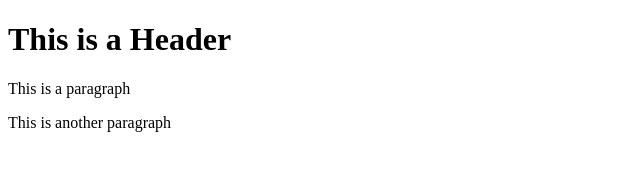
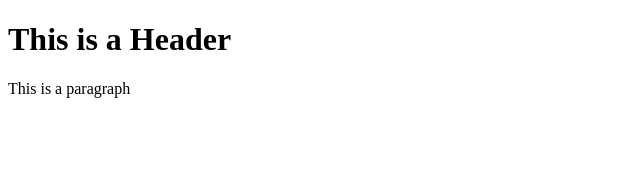
Before and after one commit to AquaNoisy/git-test, a plain HTML site: page index.html in a window 1280 px wide. Shown: the whole page, without its empty margins (0-640 px from the left). Drawn offline with Linux system fonts and the light colour scheme.

Commit message:
Second commit

```diff
--- a/index.html
+++ b/index.html
@@ -3,7 +3,6 @@
     <body>
         <h1>This is a Header</h1>
         <p>This is a paragraph</p>
-        <p>This is another paragraph</p>
     </body>
 
 </html>
```
